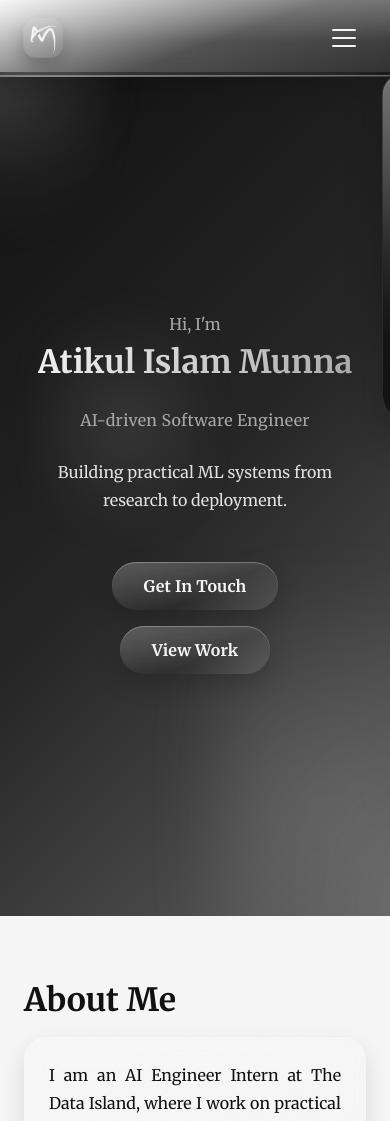
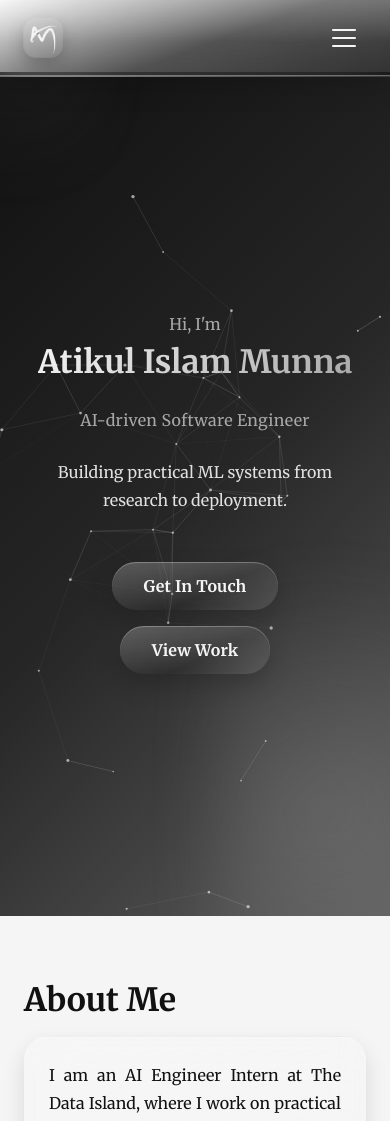
Before and after one commit to atikulmunna/atikulmunna.github.io, a website: page index.html in a window 390 px wide. Shown: the top 1121 px of the page. Drawn offline with Linux system fonts and the light colour scheme.

Commit message:
Switch hero to particle constellation and refine mobile nav visibility

```diff
--- a/css/sections.css
+++ b/css/sections.css
@@ -467,6 +467,9 @@
     /* Hidden by default */
     transform: translateX(100%);
     transition: transform var(--transition-base) var(--easing-default);
+    opacity: 0;
+    visibility: hidden;
+    pointer-events: none;
     z-index: var(--z-index-fixed);
     overflow: hidden;
     isolation: isolate;
@@ -504,6 +507,9 @@
   /* Show menu when toggle is active */
   .nav__menu--open {
     transform: translateX(0);
+    opacity: 1;
+    visibility: visible;
+    pointer-events: auto;
   }
 
   /* Mobile menu items */
@@ -704,61 +710,14 @@ body {
   --hero-liquid-drift-b: 0px;
 }
 
-.hero__aurora {
+.hero__constellation {
   position: absolute;
-  inset: -10%;
+  inset: 0;
+  width: 100%;
+  height: 100%;
   z-index: 0;
   pointer-events: none;
-  filter: blur(18px);
-}
-
-.hero__aurora-blob {
-  position: absolute;
-  display: block;
-  border-radius: 999px;
-  mix-blend-mode: screen;
-  opacity: 0.35;
-  animation: hero-aurora-drift 14s ease-in-out infinite;
-}
-
-.hero__aurora-blob--one {
-  top: -8%;
-  left: -14%;
-  width: 56vw;
-  height: 42vh;
-  background: radial-gradient(circle, rgba(245, 245, 245, 0.42) 0%, rgba(168, 168, 168, 0.22) 36%, rgba(255, 255, 255, 0) 72%);
-  animation-delay: -2s;
-}
-
-.hero__aurora-blob--two {
-  right: -20%;
-  bottom: -12%;
-  width: 52vw;
-  height: 48vh;
-  background: radial-gradient(circle, rgba(168, 168, 168, 0.35) 0%, rgba(92, 92, 92, 0.2) 40%, rgba(255, 255, 255, 0) 74%);
-  animation-duration: 18s;
-}
-
-.hero__aurora-blob--three {
-  top: 28%;
-  left: 18%;
-  width: 42vw;
-  height: 34vh;
-  background: radial-gradient(circle, rgba(255, 255, 255, 0.28) 0%, rgba(168, 168, 168, 0.16) 42%, rgba(255, 255, 255, 0) 72%);
-  animation-duration: 16s;
-  animation-delay: -6s;
-}
-
-@keyframes hero-aurora-drift {
-  0%, 100% {
-    transform: translate3d(0, 0, 0) scale(1);
-  }
-  35% {
-    transform: translate3d(3%, -4%, 0) scale(1.06);
-  }
-  68% {
-    transform: translate3d(-4%, 3%, 0) scale(0.96);
-  }
+  opacity: 0.9;
 }
 
 .hero::before {
@@ -1127,8 +1086,8 @@ body {
  * Requirement 7.6: Respect user motion preferences
  */
 @media (prefers-reduced-motion: reduce) {
-  .hero__aurora {
-    display: none;
+  .hero__constellation {
+    opacity: 0.55;
   }
 
   .hero__name {
--- a/index.html
+++ b/index.html
@@ -62,11 +62,7 @@
   <main id="main-content">
     <!-- Hero Section -->
     <section class="hero section" id="hero">
-      <div class="hero__aurora" aria-hidden="true">
-        <span class="hero__aurora-blob hero__aurora-blob--one"></span>
-        <span class="hero__aurora-blob hero__aurora-blob--two"></span>
-        <span class="hero__aurora-blob hero__aurora-blob--three"></span>
-      </div>
+      <canvas class="hero__constellation" aria-hidden="true"></canvas>
       <div class="hero__container">
         <div class="hero__content">
           <h1 class="hero__title">
@@ -472,6 +468,7 @@
   <script src="js/animations.js?v=582c62e"></script>
   <script src="js/image-loader.js?v=582c62e"></script>
   <script src="js/experience-toggle.js?v=582c62e"></script>
+  <script src="js/hero-constellation.js?v=582c62e"></script>
   <script src="js/hero-typing.js?v=582c62e"></script>
   <script src="js/main.js?v=582c62e"></script>
 </body>
--- /dev/null
+++ b/js/hero-constellation.js
@@ -0,0 +1,186 @@
+/**
+ * Hero Constellation Background
+ * Lightweight particle network animation for hero section.
+ */
+const HeroConstellation = {
+  canvas: null,
+  context: null,
+  particles: [],
+  animationId: null,
+  viewportWidth: 0,
+  viewportHeight: 0,
+  reduceMotion: false,
+
+  config: {
+    density: 9500,
+    speed: 0.28,
+    radiusMin: 0.8,
+    radiusMax: 1.9,
+    connectDistance: 120,
+    particleColor: 'rgba(245, 245, 245, 0.7)',
+    lineColor: 'rgba(168, 168, 168, 0.2)'
+  },
+
+  init() {
+    this.canvas = document.querySelector('.hero__constellation');
+    if (!this.canvas) return;
+
+    this.context = this.canvas.getContext('2d');
+    if (!this.context) return;
+
+    this.reduceMotion = window.matchMedia &&
+      window.matchMedia('(prefers-reduced-motion: reduce)').matches;
+
+    this.setupCanvas();
+    this.createParticles();
+    this.drawFrame();
+
+    if (!this.reduceMotion) {
+      this.animate();
+    }
+
+    window.addEventListener('resize', this.handleResize.bind(this), { passive: true });
+    document.addEventListener('visibilitychange', this.handleVisibility.bind(this));
+  },
+
+  setupCanvas() {
+    const hero = this.canvas.closest('.hero');
+    if (!hero) return;
+
+    const rect = hero.getBoundingClientRect();
+    const ratio = Math.min(window.devicePixelRatio || 1, 2);
+
+    this.viewportWidth = rect.width;
+    this.viewportHeight = rect.height;
+
+    this.canvas.width = Math.floor(rect.width * ratio);
+    this.canvas.height = Math.floor(rect.height * ratio);
+    this.canvas.style.width = `${Math.floor(rect.width)}px`;
+    this.canvas.style.height = `${Math.floor(rect.height)}px`;
+    this.context.setTransform(ratio, 0, 0, ratio, 0, 0);
+  },
+
+  createParticles() {
+    const area = this.viewportWidth * this.viewportHeight;
+    const baseCount = Math.max(26, Math.floor(area / this.config.density));
+    const count = this.reduceMotion ? Math.floor(baseCount * 0.5) : baseCount;
+    this.particles = [];
+
+    for (let i = 0; i < count; i += 1) {
+      this.particles.push(this.createParticle());
+    }
+  },
+
+  createParticle() {
+    const radius = this.random(this.config.radiusMin, this.config.radiusMax);
+    const speed = this.config.speed;
+    const angle = Math.random() * Math.PI * 2;
+
+    return {
+      x: Math.random() * this.viewportWidth,
+      y: Math.random() * this.viewportHeight,
+      vx: Math.cos(angle) * this.random(speed * 0.3, speed),
+      vy: Math.sin(angle) * this.random(speed * 0.3, speed),
+      radius
+    };
+  },
+
+  drawFrame() {
+    this.context.clearRect(0, 0, this.viewportWidth, this.viewportHeight);
+    this.drawConnections();
+    this.drawParticles();
+  },
+
+  drawParticles() {
+    this.context.fillStyle = this.config.particleColor;
+    for (let i = 0; i < this.particles.length; i += 1) {
+      const particle = this.particles[i];
+      this.context.beginPath();
+      this.context.arc(particle.x, particle.y, particle.radius, 0, Math.PI * 2);
+      this.context.fill();
+    }
+  },
+
+  drawConnections() {
+    const maxDistance = this.config.connectDistance;
+    const maxDistanceSq = maxDistance * maxDistance;
+
+    for (let i = 0; i < this.particles.length; i += 1) {
+      const a = this.particles[i];
+      for (let j = i + 1; j < this.particles.length; j += 1) {
+        const b = this.particles[j];
+        const dx = a.x - b.x;
+        const dy = a.y - b.y;
+        const distanceSq = dx * dx + dy * dy;
+
+        if (distanceSq > maxDistanceSq) continue;
+
+        const distance = Math.sqrt(distanceSq);
+        const alpha = (1 - distance / maxDistance) * 0.42;
+
+        this.context.strokeStyle = `rgba(168, 168, 168, ${alpha.toFixed(3)})`;
+        this.context.lineWidth = 1;
+        this.context.beginPath();
+        this.context.moveTo(a.x, a.y);
+        this.context.lineTo(b.x, b.y);
+        this.context.stroke();
+      }
+    }
+  },
+
+  animate() {
+    this.updateParticles();
+    this.drawFrame();
+    this.animationId = window.requestAnimationFrame(this.animate.bind(this));
+  },
+
+  updateParticles() {
+    for (let i = 0; i < this.particles.length; i += 1) {
+      const particle = this.particles[i];
+      particle.x += particle.vx;
+      particle.y += particle.vy;
+
+      if (particle.x < -10 || particle.x > this.viewportWidth + 10) {
+        particle.vx *= -1;
+      }
+
+      if (particle.y < -10 || particle.y > this.viewportHeight + 10) {
+        particle.vy *= -1;
+      }
+    }
+  },
+
+  handleResize() {
+    this.setupCanvas();
+    this.createParticles();
+    this.drawFrame();
+  },
+
+  handleVisibility() {
+    if (this.reduceMotion) return;
+
+    if (document.hidden && this.animationId) {
+      window.cancelAnimationFrame(this.animationId);
+      this.animationId = null;
+      return;
+    }
+
+    if (!document.hidden && !this.animationId) {
+      this.animate();
+    }
+  },
+
+  random(min, max) {
+    return Math.random() * (max - min) + min;
+  }
+};
+
+if (document.readyState === 'loading') {
+  document.addEventListener('DOMContentLoaded', () => HeroConstellation.init());
+} else {
+  HeroConstellation.init();
+}
+
+if (typeof window !== 'undefined') {
+  window.HeroConstellation = HeroConstellation;
+}
```
